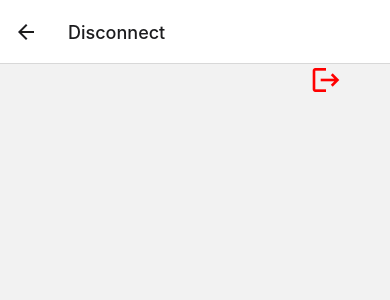
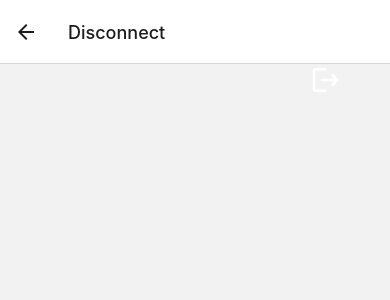
Before and after one commit to praaly/cocktails, a React Native app: screen /Disconnect in a window 390 px wide. Shown: the top 300 px of the page. Built offline with nearby package versions, Linux system fonts and the light colour scheme.

Commit message:
refactor

```diff
--- a/disconnectIcon.js
+++ b/disconnectIcon.js
@@ -12,7 +12,7 @@ const DisconnectIcon = () => {
       onPress={() => {
         navigation.navigate('Login');
       }}>
-      <Icon name={'logout'} size={32} color={'red'} />
+      <Icon name={'logout'} size={32} color={'white'} />
     </TouchableOpacity>
   );
 };
--- a/favorite.js
+++ b/favorite.js
@@ -12,7 +12,7 @@ const FavoriteIcon = () => {
       onPress={() => {
         navigation.navigate('FavoritePage');
       }}>
-      <Icon name={'favorite-outline'} size={32} color={'red'} />
+      <Icon name={'favorite-outline'} size={32} color={'white'} />
     </TouchableOpacity>
   );
 };
```
